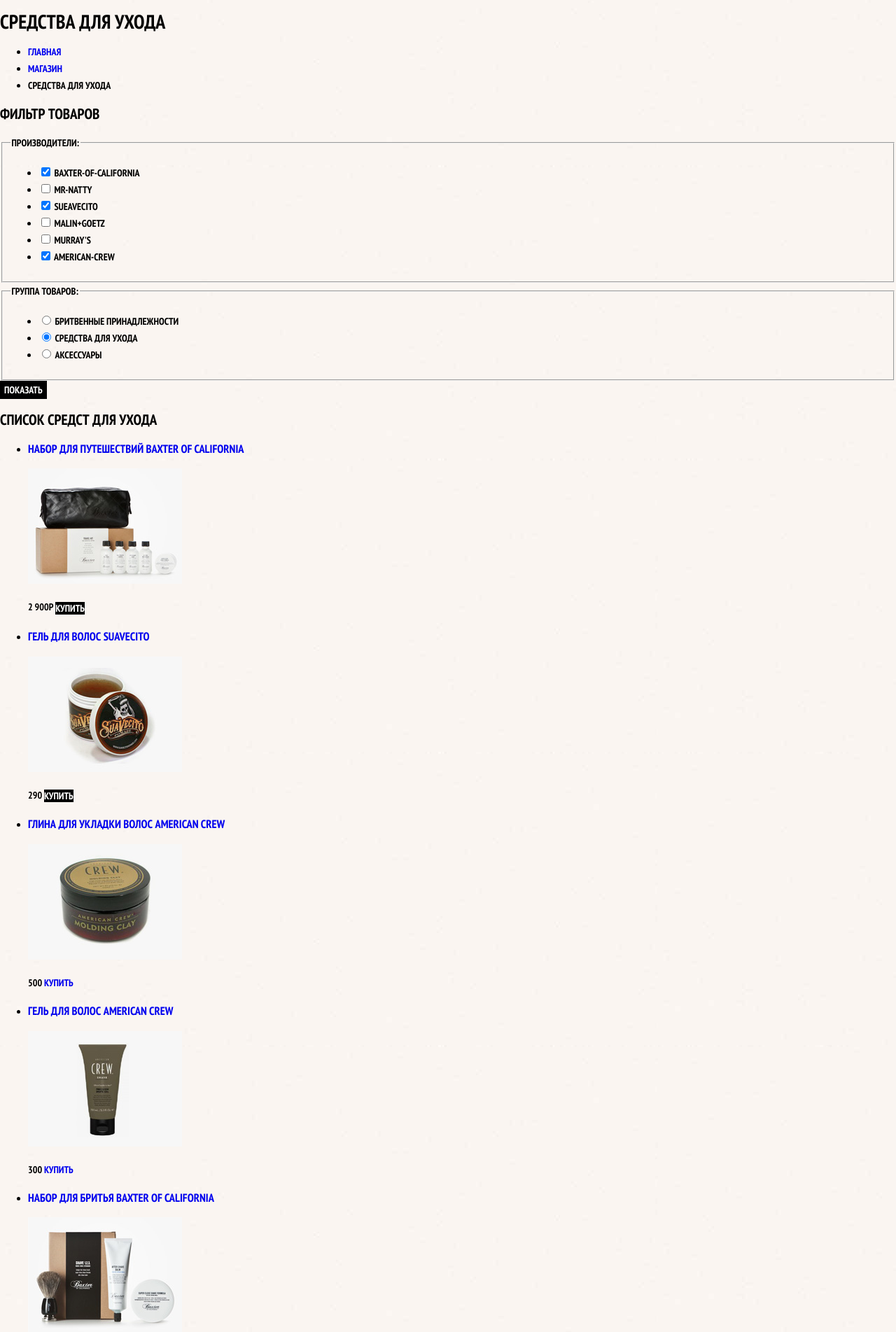
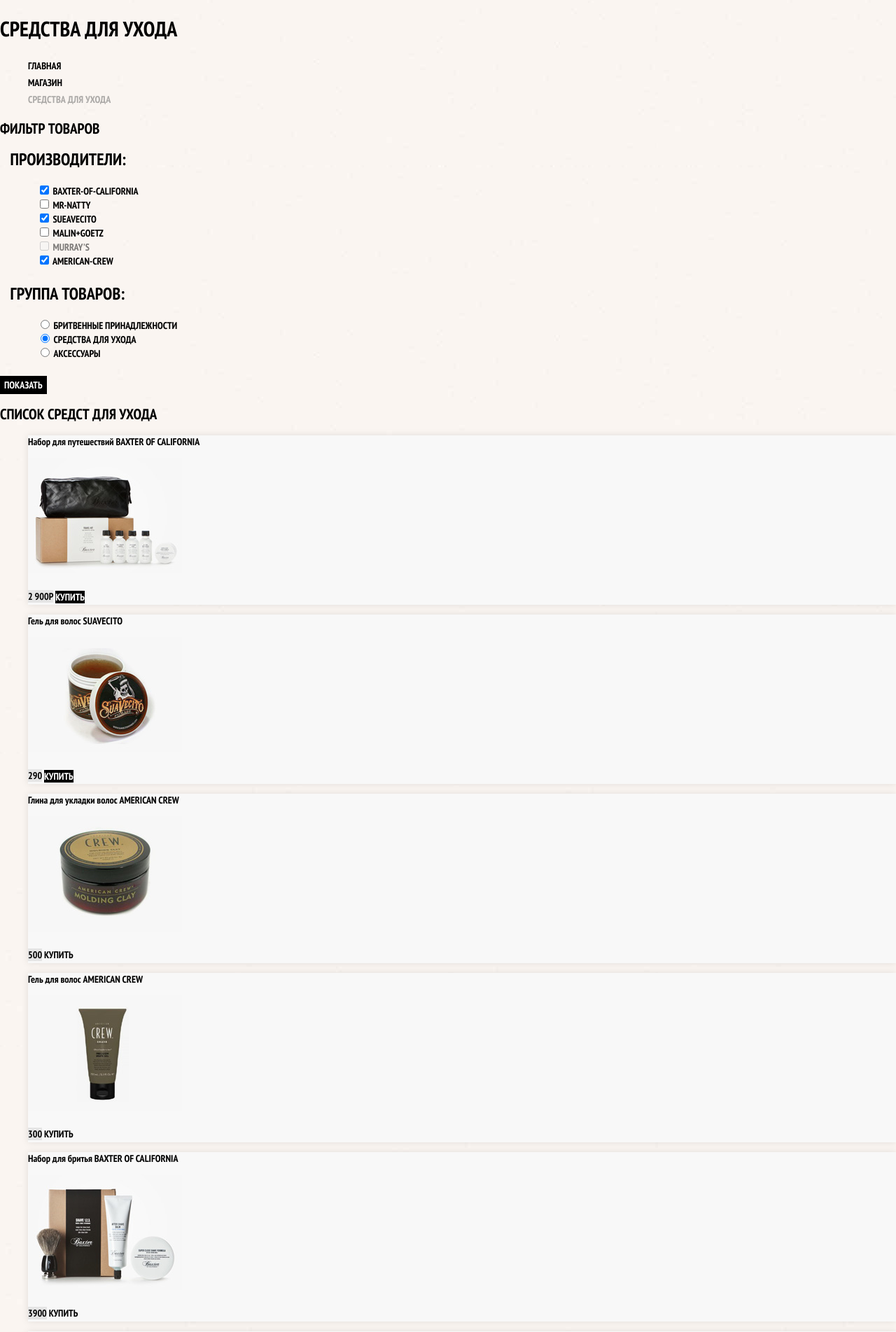
Before and after one commit to texet0071/base_html_code, a PHP site: page /2.html in a window 1280 px wide. Shown: the part 180-2083 px from the top of the page at 70% size. Run offline with PHP 8.4, Linux system fonts and the light colour scheme.

Commit message:
правки + добавки

```diff
--- a/2.html
+++ b/2.html
@@ -25,7 +25,7 @@
 			</ul>
         </nav>
     </header>
-    <main class="container">
+    <main class="container" >
         <h1 class="page-title">Средства для ухода</h1>
         <ul class="breadcrumbs">
             <li><a href="index.html">Главная</a></li>
@@ -60,7 +60,7 @@
                     </li>
                     <li class="filter-option">
                         <input class="visually-hidden filter-input filter-input-checkbox"
-                         type="checkbox" name="murrays" id="filter-murrays">
+                         type="checkbox" name="murrays" id="filter-murrays" disabled>
                          <label for="filter-murrays">Murray's</label>
                     </li>
                     <li class="filter-option">
--- a/3.html
+++ b/3.html
@@ -2,7 +2,8 @@
 <html lang="ru">
 <head>
 	<meta charset="UTF-8">
-	<meta name="viewport" content="width=device-width, initial-scale=1.0">
+    <meta name="viewport" content="width=device-width, initial-scale=1.0">
+    <title>Карточка товара</title>
     <link href="https://fonts.googleapis.com/css?family=PT+Sans+Narrow:400,700&display=swap&subset=cyrillic" rel="stylesheet">
 	<link rel="stylesheet" type="text/css" href="style1.css" >
 </head>
--- a/style1.css
+++ b/style1.css
@@ -122,6 +122,120 @@ a{
     border-color:#663d15 ;
 }
 
+.page-title{
+    font-size: 30px;
+    line-height: 42px;
+}
+
+.breadcrumbs {
+    list-style: none;
+}
+
+.breadcrumbs a {
+    color: #000;
+}
+
+.breadcrumbs a:hover,
+.breadcrumbs a:focus {
+    text-decoration: underline;
+}
+
+.breadcrumbs-current {
+    color: #aba9a7;
+}
+
+.filter fieldset {
+    border:none
+}
+
+.filter legend {
+    font-size: 24px;
+    line-height: 30px;
+}
+
+.filter ul {
+    list-style: none;
+    line-height: 18px;
+}
+
+.filter-input:hover + label,
+.filter-input:focus + label {
+    color: #663d15;
+}
+
+.filter-input:disabled + label {
+    color: #000;
+
+    opacity: 0.5;
+}
+
+.catalog-list {
+    list-style: none;
+}
+
+.catalog-item{
+    background-color: #f8f8f8;
+    box-shadow: 0 0 10px rgba(0, 0, 0, 0.1);
+}
+
+.catalog-item:hover {
+    box-shadow: 0 0 10px rgba(0, 0, 0, 0.2);
+}
+
+.catalog-item a {
+    color: #000;
+}
+
+.catalog-item h3 {
+    font-size: 14px;
+    line-height: 18px;
+}
+
+.catalog-category {
+    text-transform: none;
+}
+
+.catalog-item-price b {
+    font-size: 14px;
+    line-height: 20px;
+
+    background-color: #e5e5e5;
+}
+
+.catalog-item-price .button {
+    line-height:  20px;
+    color: #fff;
+}
+
+.pagination-item a{
+    color: #fff;
+
+    background-color: #000;
+}
+
+.pagination-item a:hover,
+.pagination-item a:focus,
+.pagination-item a:active {
+    background-color: #663d15;
+}
+
+.pagination-item-current a{
+    color: #000;
+
+    background-color: #fff;
+}
+
+.pagination-item-current  a:hover,
+.pagination-item-current  a:focus,
+..pagination-item-current a:active {
+    color: #000;
+
+    background-color: #fff;
+}
+
+
+
+
 .main-footer {
     color: #fff;
     background-color: #212121;
```
